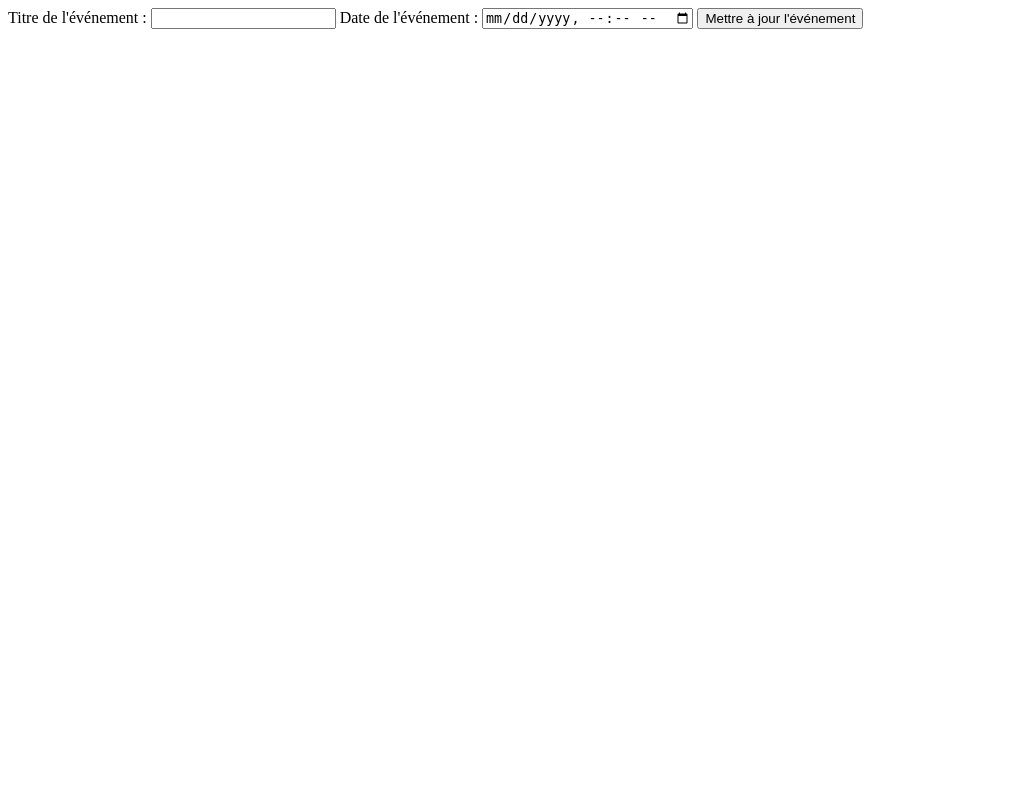
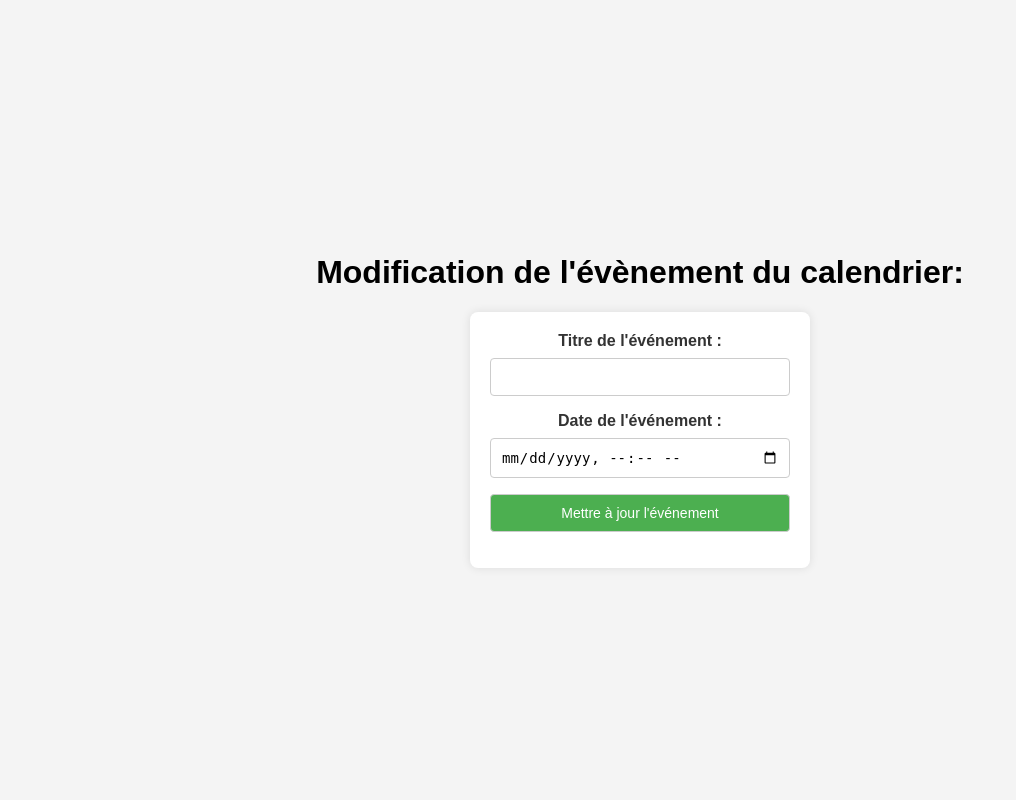
Before and after one commit to lucasbx33/calendar_api_python, a Flask app: template templates/edit_event.html in a window 1280 px wide. Shown: the whole page, without its empty margins (0-1016 px from the left). Run offline with Flask 3, Linux system fonts and the light colour scheme; the template is opened without the code that fills it, so the values that code supplies are empty.

Commit message:
front de la page edit_event

```diff
--- a/templates/edit_event.html
+++ b/templates/edit_event.html
@@ -1,18 +1,72 @@
 <!DOCTYPE html>
 <html lang="en">
+
 <head>
     <meta charset="UTF-8">
     <meta name="viewport" content="width=device-width, initial-scale=1.0">
-    <title>edit_event</title>
+    <title>Edit Calendar</title>
+    <style>
+        body {
+            font-family: 'Arial', sans-serif;
+            background-color: #f4f4f4;
+            margin: 0;
+            padding: 0;
+            display: flex;
+            flex-direction: column;
+            align-items: center;
+            justify-content: center;
+            height: 100vh;
+        }
+
+        form {
+            background-color: #fff;
+            border-radius: 8px;
+            padding: 20px;
+            box-shadow: 0 0 10px rgba(0, 0, 0, 0.1);
+            width: 300px;
+            text-align: center;
+        }
+
+        label {
+            display: block;
+            margin-bottom: 8px;
+            font-weight: bold;
+            color: #333;
+        }
+
+        input {
+            width: 100%;
+            padding: 10px;
+            margin-bottom: 16px;
+            box-sizing: border-box;
+            border: 1px solid #ccc;
+            border-radius: 4px;
+            font-size: 14px;
+        }
+
+        input[type="submit"] {
+            background-color: #4caf50;
+            color: #fff;
+            cursor: pointer;
+            transition: background-color 0.3s ease;
+        }
+
+        input[type="submit"]:hover {
+            background-color: #45a049;
+        }
+    </style>
 </head>
+
 <body>
+<h1>Modification de l'évènement du calendrier: </h1>
     <form action="{{ url_for('update_event', event_id=event.id) }}" method="post">
         <label for="title">Titre de l'événement :</label>
         <input type="text" id="title" name="title" value="{{ event.summary }}" required>
         <label for="date">Date de l'événement :</label>
-    <input type="datetime-local" id="date" name="date" value="{{ event.start.dateTime|date_to_datetime_local }}" required>
+        <input type="datetime-local" id="date" name="date" value="{{ event.start.dateTime|date_to_datetime_local }}"
+            required>
         <input type="submit" value="Mettre à jour l'événement">
     </form>
+</body>
 
-</body>
 </html>
```
Lines whose indentation alone changed are shown as unchanged.
